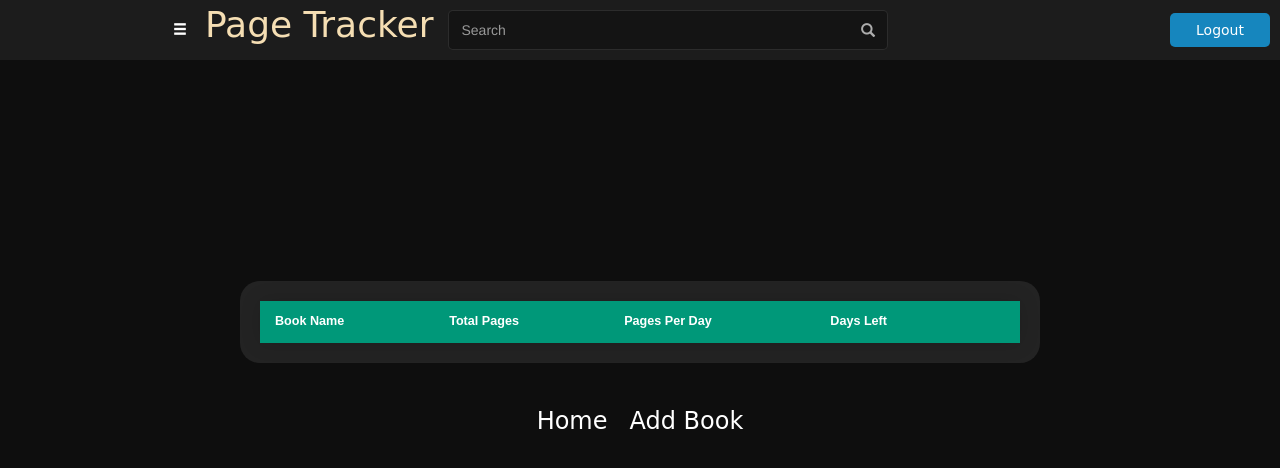
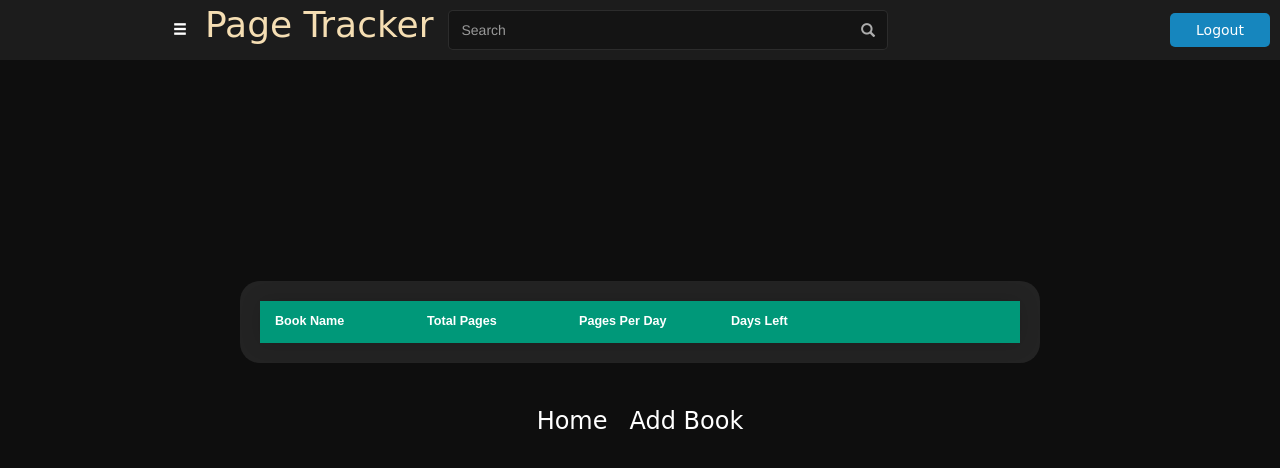
Before and after one commit to SuperXavier42/Page-Tracker, a Flask app: page /reading in a window 1280 px wide. Shown: the top 468 px of the page. Run offline with Flask 3, Linux system fonts and the light colour scheme; data comes from the database, SQL or seed files in the repository; lists and menus that the app fills with data are empty; some libraries are stand-ins or nearby versions.

Commit message:
style changes

```diff
--- a/static/style.css
+++ b/static/style.css
@@ -122,7 +122,7 @@ p{
 .container {
   display:flex;
   flex-direction: column;
-  max-width: 800px;
+  max-width: 1000px;
   height:300px;
   background-color: #7a7a7a33;
   padding: 20px;
@@ -224,8 +224,9 @@ p{
   text-align: left;
 }
 .styled-table th, .styled-table td {
-    padding: 12px 15px;
-    color: #ffffff;
+  width: 150px;
+  padding: 12px 15px;
+  color: #ffffff;
 }
 .styled-table tbody tr {
   border-bottom: 1px solid #dddddd;
```
